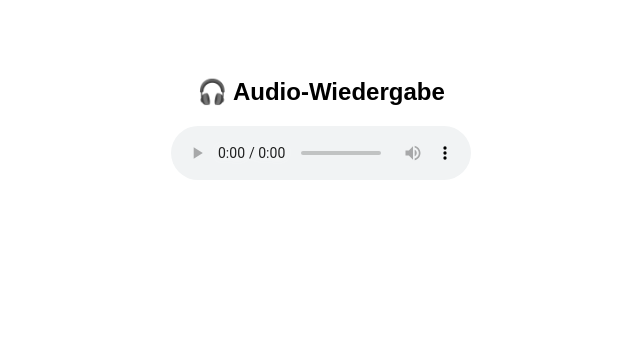
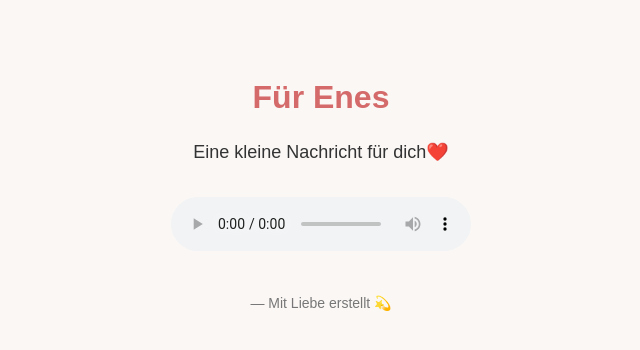
Before and after one commit to kuebraoezt-maker/audio, a plain HTML site: page index.html in a window 1280 px wide. Shown: the whole page, without its empty margins (319-959 px from the left). Drawn offline with Linux system fonts and the light colour scheme.

Commit message:
Nachricht aktualisiert

```diff
--- a/index.html
+++ b/index.html
@@ -3,13 +3,21 @@
 <head>
   <meta charset="UTF-8">
   <meta name="viewport" content="width=device-width, initial-scale=1.0">
-  <title>Audio-Wiedergabe</title>
+  <title>💌</title>
 </head>
-<body style="text-align:center; font-family:sans-serif; padding-top:50px;">
-  <h2>🎧 Audio-Wiedergabe</h2>
-  <audio controls>
+<body style="text-align:center; font-family:sans-serif; padding:50px; background-color:#faf7f5; color:#333;">
+  <h1 style="color:#d46a6a;"> Für Enes</h1>
+  <p style="max-width:500px; margin:auto; font-size:18px; line-height:1.6;">
+    Eine kleine Nachricht für dich❤️
+  </p>
+
+  <audio controls style="margin-top:30px; width:300px;">
     <source src="aufnahme.mp3" type="audio/mpeg">
     Dein Browser unterstützt kein Audio.
   </audio>
+
+  <p style="margin-top:40px; font-size:14px; color:#777;">
+    — Mit Liebe erstellt 💫
+  </p>
 </body>
 </html>
```
